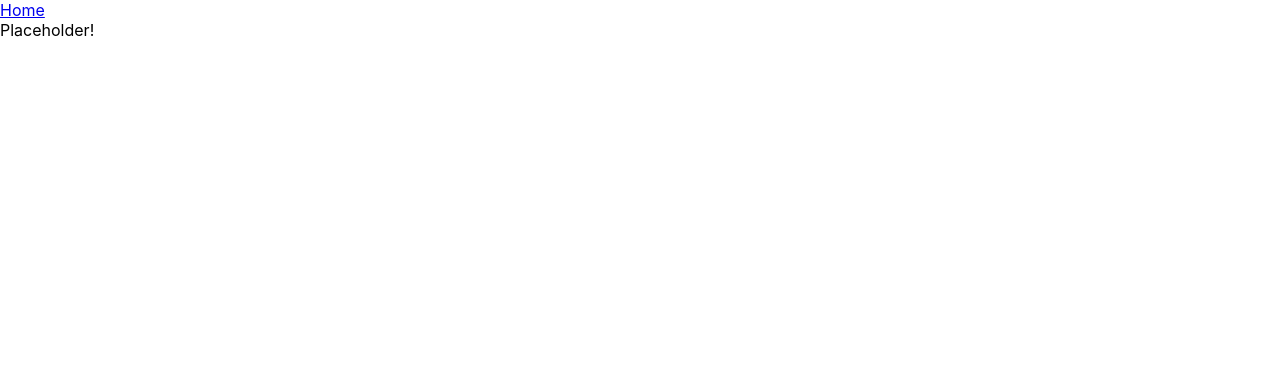
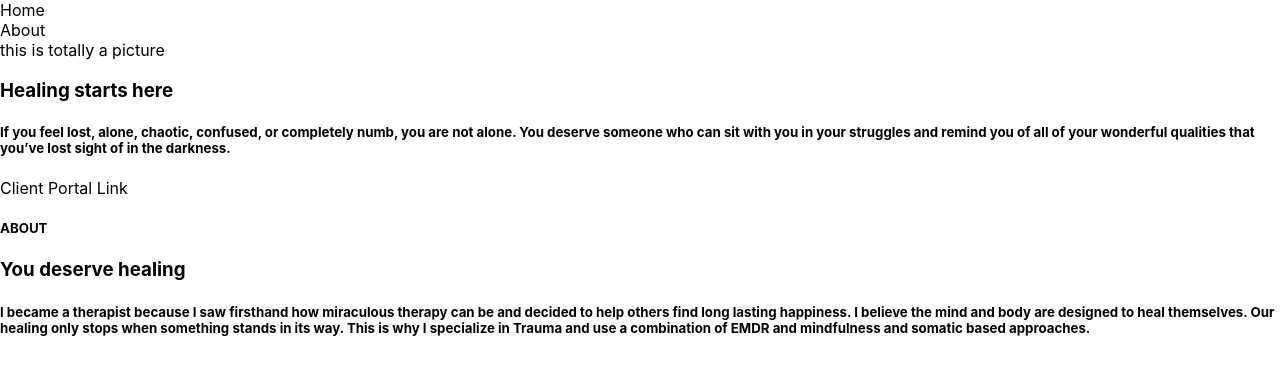
Before and after one commit to ryanMlindner/therasite, a React (Create React App) app: page /about in a window 1280 px wide. Before the commit this address had no page. Shown: the top 374 px of the page. Built offline with nearby package versions, Linux system fonts and the light colour scheme.

Commit message:
SPA option, TODO ask client

```diff
--- a/src/components/App.js
+++ b/src/components/App.js
@@ -3,26 +3,31 @@ import { BrowserRouter, Routes, Route } from "react-router-dom";
 import Title from "./Displays/Title.js";
 import NavBar from "./Interacts/NavBar.js";
 import Home from "./Containers/Home.js";
+import About from "./Displays/About.js";
 
 //TODO set up switches and routes
 /*
 <Route exact path="/test">
   <Test/>
 </Route>
+TODO ask if client wants an SPA with scroll links or multiple display pages
+IF SPA: keep this
+IF multiple:
+<BrowserRouter>
+  <NavBar/>
+  <Routes>
+    <Route path="/" element={<Home/>} />
+    <Route path="/about" element={<About/>} />
+  </Routes>
+</BrowserRouter>
 */
 export default function App() {
   return (
     <div className="App">
       <Title/>
-      <BrowserRouter>
       <NavBar/>
-        <Routes>
-          <Route path="/" element={<Home/>} />
-        </Routes>
-      </BrowserRouter>
-      <header className="App-header">
-        <div>Placeholder!</div>
-      </header>
+      <Home/>
+      <About/>
     </div>
   );
 }
--- a/src/components/Containers/Home.js
+++ b/src/components/Containers/Home.js
@@ -1,5 +1,21 @@
 export default function Home() {
   return (
-    <>Test!</>
+    <div className="home">
+      <div className="picBackground">
+        <div className="picture">
+          <>this is totally a picture</>
+        </div>
+        <div className="negativeText">
+          <h3>Healing starts here</h3>
+          <h5>If you feel lost, alone, chaotic, confused, or completely numb,
+            you are not alone. You deserve someone who can sit with you in your
+            struggles and remind you of all of your wonderful qualities that
+            you’ve lost sight of in the darkness.</h5>
+        </div>
+        <div className="button">
+          Client Portal Link
+        </div>
+      </div>
+    </div>
   )
 }
--- /dev/null
+++ b/src/components/Displays/About.js
@@ -0,0 +1,20 @@
+export default function About() {
+  return (
+    <div className="about">
+      <div className="header">
+        <h5>ABOUT</h5>
+      </div>
+      <div className="text">
+        <h3>You deserve healing</h3>
+        <h5>
+        I became a therapist because I saw firsthand how miraculous
+        therapy can be and decided to help others find long lasting
+        happiness. I believe the mind and body are designed to heal
+        themselves. Our healing only stops when something stands in
+        its way. This is why I specialize in Trauma and use a combination
+        of EMDR and mindfulness and somatic based approaches.
+        </h5>
+      </div>
+    </div>
+  )
+}
--- a/src/components/Interacts/NavBar.js
+++ b/src/components/Interacts/NavBar.js
@@ -1,12 +1,17 @@
 import { NavLink } from "react-router-dom";
 
 //TODO CSS
+//TODO SPA ASK
+//<NavLink className="current"
+//to="/">Home</NavLink>
 export default function NavBar() {
   return (
     <div className="navbar">
       <div className="button">
-        <NavLink className="current"
-        to="/">Home</NavLink>
+        Home
+      </div>
+      <div className="button">
+        About
       </div>
     </div>
   )
```
